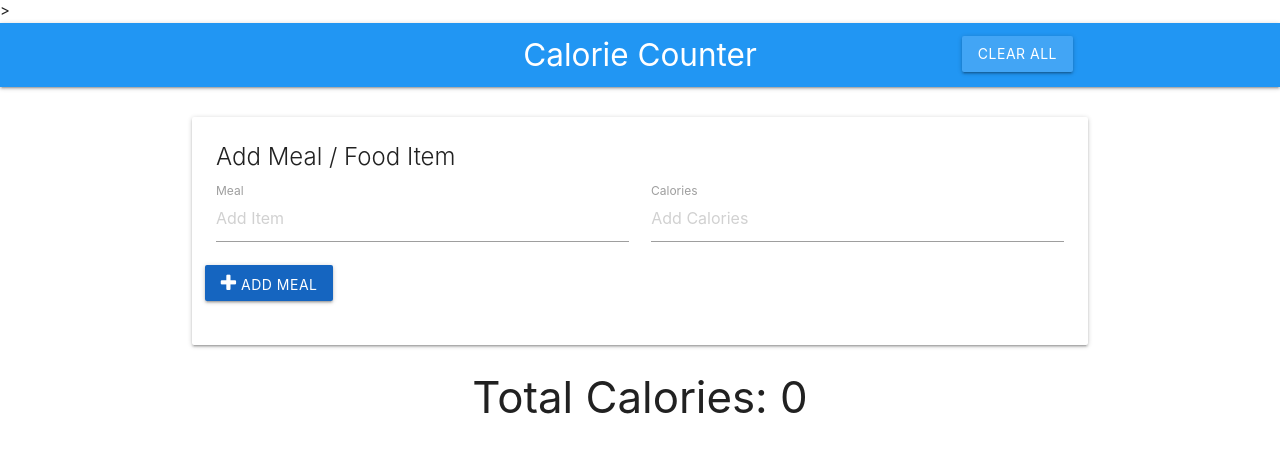
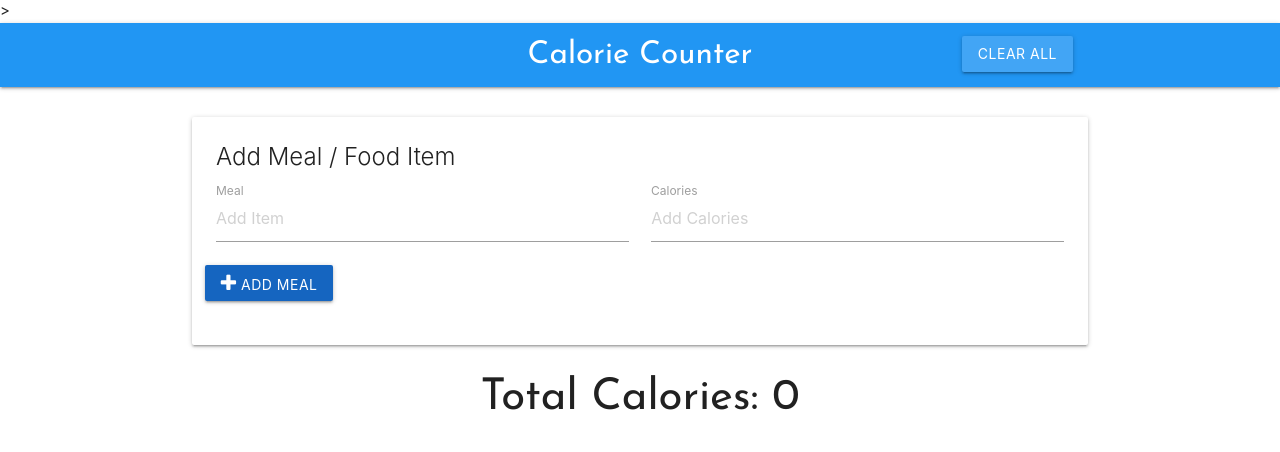
Before and after one commit to AndresRodCodes/Calorie-Counter, a plain HTML site: page index.html in a window 1280 px wide. Drawn offline with nearby package versions, Linux system fonts and the light colour scheme.

Commit message:
Added style.css file and google font for title and Total calorie heading.

```diff
--- a/index.html
+++ b/index.html
@@ -5,6 +5,8 @@
   <meta name="viewport" content="width=device-width, initial-scale=1.0">
   <link rel="stylesheet" href="https://stackpath.bootstrapcdn.com/font-awesome/4.7.0/css/font-awesome.min.css">
   <link rel="stylesheet" href="https://cdnjs.cloudflare.com/ajax/libs/materialize/1.0.0/css/materialize.min.css">
+  <link href="https://fonts.googleapis.com/css2?family=Josefin+Sans&display=swap" rel="stylesheet">
+  <link rel="stylesheet" href="style.css">
   <title>Calorie Tracker</title>
 </head>
 <body>
@@ -12,7 +14,7 @@
   <nav>
     <div class="nav-wrapper blue">
       <div class="container">
-        <a href="#" class="brand-logo center">Calorie Counter</a>
+        <a href="#" class="brand-logo center heading-font">Calorie Counter</a>
         <ul class="right">
           <li><a href="#" class="clear-btn btn blue lighten-1">Clear All</a></li>
         </ul>
@@ -45,7 +47,7 @@
       </div>
     </div>
     <!--Calorie Count-->
-    <h3 class="center-align">Total Calories: <span class="total-calories">0</span></h3>
+    <h3 class="center-align heading-font">Total Calories: <span class="total-calories">0</span></h3>
     <!--Item Count-->
     <ul id="item-list" class="collection">
     </ul>
--- /dev/null
+++ b/style.css
@@ -0,0 +1,3 @@
+.heading-font {
+	font-family: 'Josefin Sans', sans-serif;
+}
```
